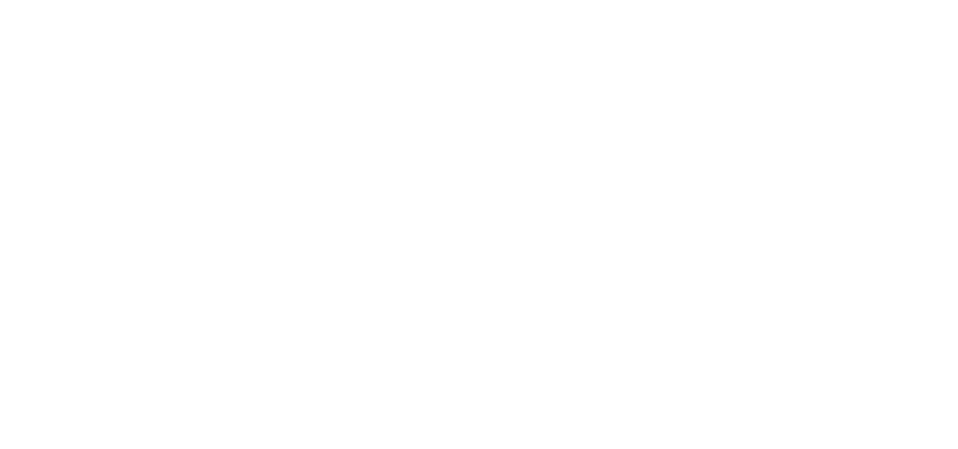
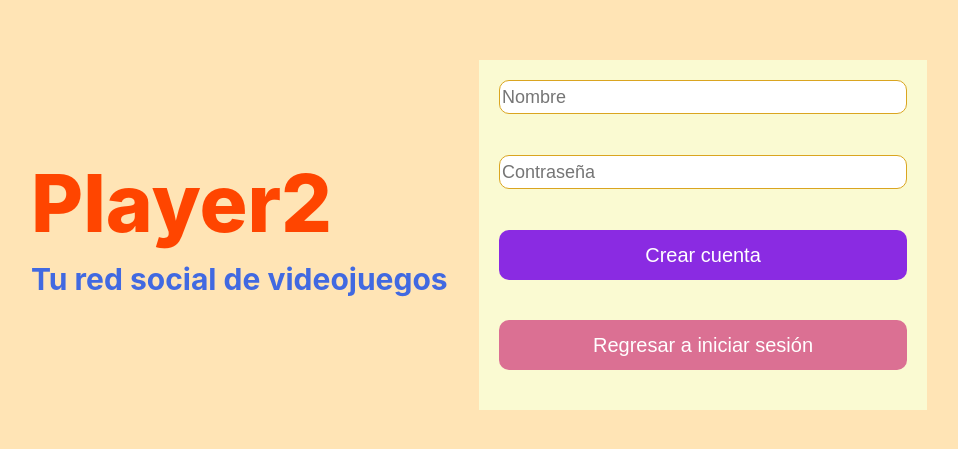
Before and after one commit to ricardobar96/proyecto-final-ricardo-daniel, a React (Create React App) app in the folder cliente React/player2/: page /register in a window 1280 px wide. Before the commit this address had no page. Shown: the part 165-614 px from the top of the page, without its empty margins (161-1119 px from the left). Built offline with nearby package versions, Linux system fonts and the light colour scheme.

Commit message:
Actualizado cliente React del proyecto (creada estructura y vista del componente register)

```diff
--- a/cliente React/player2/src/App.tsx
+++ b/cliente React/player2/src/App.tsx
@@ -2,6 +2,7 @@
 import { Link, Route, BrowserRouter, Routes, Navigate, useNavigate } from 'react-router-dom';
 import Login from './login/login';
 import Home from './home/home';
+import Register from './register/register';
 
 interface IProps { }
 interface IState { }
@@ -24,6 +25,7 @@
       <Routes>
         <Route path="/" element={<Login />} />
         <Route path="/home" element={<Home />} />
+        <Route path="/register" element={<Register />} />
       </Routes>
     </BrowserRouter>
   );
--- /dev/null
+++ b/cliente React/player2/src/register/register.css
@@ -0,0 +1,76 @@
+.register{
+    width: 100vw;
+    height: 100vh;
+    background-color: moccasin;
+    display: flex;
+    align-items: center;
+    justify-content: center;
+}
+.registerWrapper{
+    width: 70%;
+    height: 70%;
+    background-color: moccasin;
+    display: flex;
+    padding: 45px;
+}
+.registerLeft,.registerRight{
+    flex: 1;
+    display: flex;
+    flex-direction: column;
+    justify-content: center;
+}
+.registerLogo{
+    font-size: 80px;
+    font-weight: 800;
+    color:orangered;
+    margin-bottom: 10px;
+}
+.registerInfo{
+    font-size: 30px;
+    font-weight: 700;
+    color:royalblue;
+    margin-bottom: 100px;
+}
+.registerBox{
+    height: 200px;
+    padding: 20px;
+    background-color: lightgoldenrodyellow;
+    display: flex;
+    flex-direction: column;
+    justify-content: space-between;
+}
+.returnBox{
+    height: 70px;
+    padding: 20px;
+    background-color: lightgoldenrodyellow;
+    display: flex;
+    flex-direction: column;
+    justify-content: space-between;
+}
+.registerInput{
+    height: 30px;
+    border-radius: 10px;
+    border: 1px solid goldenrod;
+    font-size: 18px;
+}
+.registerInput:focus{
+    outline:none;
+}
+.registerAccountButton{
+    height: 50px;
+    border-radius: 10px;
+    border: none;
+    background-color: blueviolet;
+    color:white;
+    font-size: 20px;
+    font-weight: 500px;
+}
+.returnButton{
+    height: 50px;
+    border-radius: 10px;
+    border: none;
+    background-color:palevioletred;
+    color:white;
+    font-size: 20px;
+    font-weight: 500px;
+}
--- /dev/null
+++ b/cliente React/player2/src/register/register.tsx
@@ -0,0 +1,64 @@
+import "./register.css";
+import React, { useRef } from 'react';
+import axios from 'axios';
+import { Navigate, useNavigate } from 'react-router-dom';
+
+export default function Register() {
+    const nameUser = useRef<HTMLInputElement>(null);
+    const passwordUser = useRef<HTMLInputElement>(null);
+
+    const register = (event: React.FormEvent<HTMLFormElement>) => {
+
+        event.preventDefault();
+        let formulario: HTMLFormElement = event.currentTarget;
+
+        let nameI = nameUser.current?.value;
+        let passwordI = passwordUser.current?.value;
+
+        let register = {
+            name: nameI,
+            password: passwordI
+        }
+        const axiospost = async (rutaDeRegister: string) => {
+            try {
+                const { data } = await axios.post(rutaDeRegister, register)
+                localStorage.clear();
+                localStorage.setItem("token", data);
+            } catch (error) {
+                console.log(error);
+            }
+        }
+        alert("Creada nueva cuenta");
+        axiospost("http://localhost:8080/api/login");
+    }
+
+    const returnLogin = (event: React.FormEvent<HTMLFormElement>) => {
+        alert("Redireccionar a iniciar sesión");
+    }
+
+    return (
+        <div className="register">
+            <div className="registerWrapper">
+                <div className="registerLeft">
+                    <h3 className="registerLogo">Player2</h3>
+                    <span className="registerInfo">Tu red social de videojuegos</span>
+                </div>
+                <div className="registerRight">
+                    <form onSubmit={register}>
+                        <div className="registerBox">
+                            <input type="text" ref={nameUser} placeholder="Nombre" className="registerInput" />
+                            <input type="text" ref={passwordUser} placeholder="Contraseña" className="registerInput" />
+                            <button type="submit" className="registerAccountButton">Crear cuenta</button>
+                        </div>
+                    </form>
+
+                    <form onSubmit={returnLogin}>
+                        <div className="returnBox">
+                            <button type="submit" className="returnButton">Regresar a iniciar sesión</button>
+                        </div>
+                    </form>
+                </div>
+            </div>
+        </div>
+    )
+}
```
